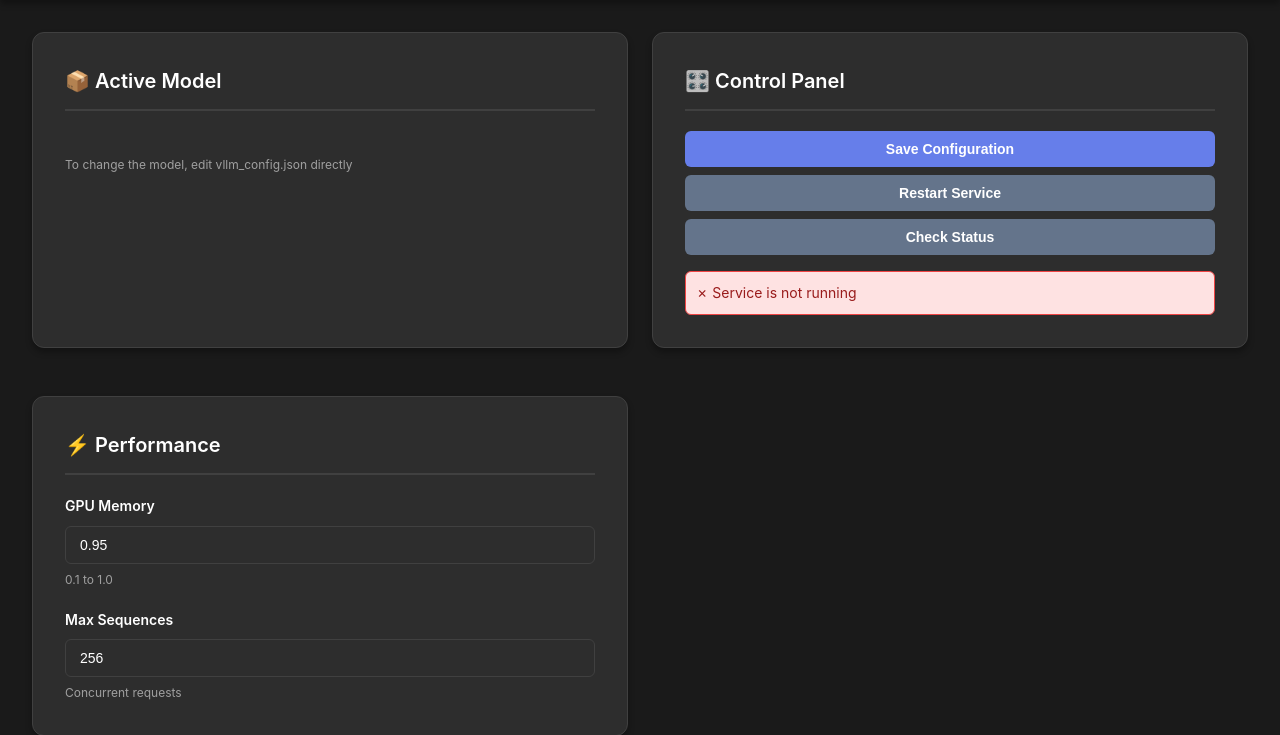
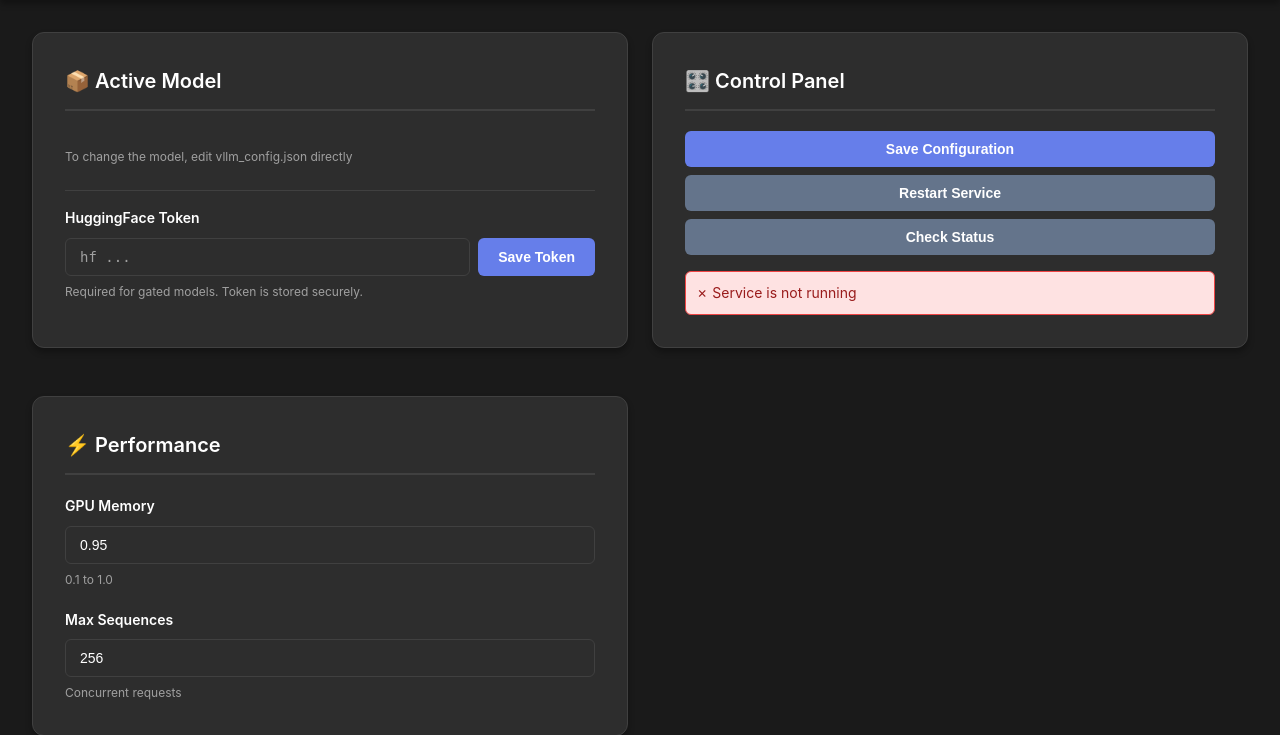
Before and after one commit to MasonGillDev/SLYDInference, a Flask app: page / in a window 1280 px wide. Shown: the part 73-808 px from the top of the page. Run offline with Flask 3, Linux system fonts and the light colour scheme.

Commit message:
add HF token

```diff
--- a/SlydLLMSite/app.py
+++ b/SlydLLMSite/app.py
@@ -20,6 +20,8 @@
 if not os.path.exists('/opt/vllm'):
     VLLM_CONFIG_PATH = 'vllm_config.json'
 VLLM_CONFIG_DEFAULTS_PATH = 'vllm_config_defaults.json'
+# HuggingFace token file (separate from config for security)
+HF_TOKEN_PATH = os.path.expanduser('~/.huggingface_token')
 
 # Default vLLM configuration (factory settings)
 DEFAULT_VLLM_CONFIG = {
@@ -66,14 +68,42 @@
         return token[:2] + '...'
     return token[:8] + '...'
 
+def load_hf_token():
+    """Load HuggingFace token from file"""
+    if os.path.exists(HF_TOKEN_PATH):
+        try:
+            with open(HF_TOKEN_PATH, 'r') as f:
+                return f.read().strip()
+        except:
+            pass
+    return ''
+
+def save_hf_token(token):
+    """Save HuggingFace token to file"""
+    try:
+        # Create directory if it doesn't exist
+        os.makedirs(os.path.dirname(HF_TOKEN_PATH), exist_ok=True)
+        with open(HF_TOKEN_PATH, 'w') as f:
+            f.write(token)
+        # Set restrictive permissions (owner read/write only)
+        os.chmod(HF_TOKEN_PATH, 0o600)
+        # Also set as environment variable for current session
+        os.environ['HUGGINGFACE_TOKEN'] = token
+        os.environ['HF_TOKEN'] = token
+        return True
+    except Exception as e:
+        print(f"Error saving HF token: {e}")
+        return False
+
 @app.route('/')
 def index():
     """Main configuration page"""
     app_config = load_app_config()
     vllm_config = load_vllm_config()
 
-    # Mask the HF token for display
-    masked_token = mask_token(app_config.get('huggingface_token', ''))
+    # Load and mask the HF token for display
+    hf_token = load_hf_token()
+    masked_token = mask_token(hf_token)
 
     return render_template('index.html',
                          app_config=app_config,
@@ -103,8 +133,8 @@
     except requests.exceptions.RequestException as e:
         return jsonify({'valid': False, 'message': f'Error: {str(e)}'})
 
-@app.route('/save-token', methods=['POST'])
-def save_token():
+@app.route('/save-hf-token', methods=['POST'])
+def save_hf_token_endpoint():
     """Save HuggingFace token"""
     data = request.json
     token = data.get('token', '')
@@ -112,11 +142,18 @@
     if not token:
         return jsonify({'success': False, 'message': 'No token provided'})
 
+    # Don't save if it's the masked version
+    if '...' in token and len(token) < 20:
+        return jsonify({'success': False, 'message': 'Invalid token format'})
+
     try:
-        app_config = load_app_config()
-        app_config['huggingface_token'] = token
-        save_app_config(app_config)
-        return jsonify({'success': True})
+        if save_hf_token(token):
+            return jsonify({
+                'success': True,
+                'masked_token': mask_token(token)
+            })
+        else:
+            return jsonify({'success': False, 'message': 'Failed to save token'})
     except Exception as e:
         return jsonify({'success': False, 'message': str(e)})
 
@@ -232,7 +269,7 @@
                 {"role": "user", "content": user_prompt}
             ],
             "temperature": data.get('temperature', 0.7),
-            "max_tokens": data.get('max_tokens', 512),
+            "max_tokens": data.get('max_tokens', 1000),
             "stream": False
         }
 
--- a/SlydLLMSite/static/script.js
+++ b/SlydLLMSite/static/script.js
@@ -1,4 +1,43 @@
-// Check model function is no longer needed since model is read-only
+// Save HuggingFace token
+async function saveHFToken() {
+    const token = document.getElementById('hf-token').value.trim();
+    const statusDiv = document.getElementById('token-status');
+
+    if (!token) {
+        showStatus(statusDiv, '✗ Please enter a token', 'error');
+        return;
+    }
+
+    // Don't send if it's the masked version
+    if (token.includes('...') && token.length < 20) {
+        showStatus(statusDiv, '✗ Please enter a new token', 'error');
+        return;
+    }
+
+    try {
+        const response = await fetch(`${window.API_BASE}/save-hf-token`, {
+            method: 'POST',
+            headers: {
+                'Content-Type': 'application/json',
+            },
+            body: JSON.stringify({ token: token })
+        });
+
+        const data = await response.json();
+
+        if (data.success) {
+            showStatus(statusDiv, '✓ Token saved successfully', 'success');
+            // Update the field to show masked version
+            if (data.masked_token) {
+                document.getElementById('hf-token').value = data.masked_token;
+            }
+        } else {
+            showStatus(statusDiv, '✗ Error: ' + (data.message || 'Failed to save token'), 'error');
+        }
+    } catch (error) {
+        showStatus(statusDiv, '✗ Error: ' + error.message, 'error');
+    }
+}
 
 // Save vLLM configuration
 async function saveConfig() {
--- a/SlydLLMSite/templates/index.html
+++ b/SlydLLMSite/templates/index.html
@@ -33,7 +33,23 @@
                     <p style="font-size: 1.1rem; color: var(--primary-color); margin: 0.5rem 0; font-weight: 500;">
                         {{ vllm_config.model }}
                     </p>
-                    <small class="helper-text" style="display: block; margin-top: 1rem;">To change the model, edit vllm_config.json directly</small>
+                    <small class="helper-text" style="display: block; margin-top: 0.5rem;">To change the model, edit vllm_config.json directly</small>
+
+                    <!-- HuggingFace Token Section -->
+                    <div style="margin-top: 1.5rem; padding-top: 1rem; border-top: 1px solid var(--border-color);">
+                        <label for="hf-token" style="display: block; margin-bottom: 0.5rem; font-weight: 600;">HuggingFace Token</label>
+                        <div class="input-with-button">
+                            <input type="password"
+                                   id="hf-token"
+                                   placeholder="hf_..."
+                                   value="{{ masked_token }}"
+                                   class="input-field flex-1"
+                                   style="font-family: monospace;">
+                            <button type="button" class="btn-primary" onclick="saveHFToken()">Save Token</button>
+                        </div>
+                        <small class="helper-text">Required for gated models. Token is stored securely.</small>
+                        <div id="token-status" class="status-message" style="margin-top: 0.5rem; display: none;"></div>
+                    </div>
                 </div>
             </div>
 
```
Also changed, not shown: SlydLLMSite/benchmark.py (+5 -2 lines), 1 other file.
